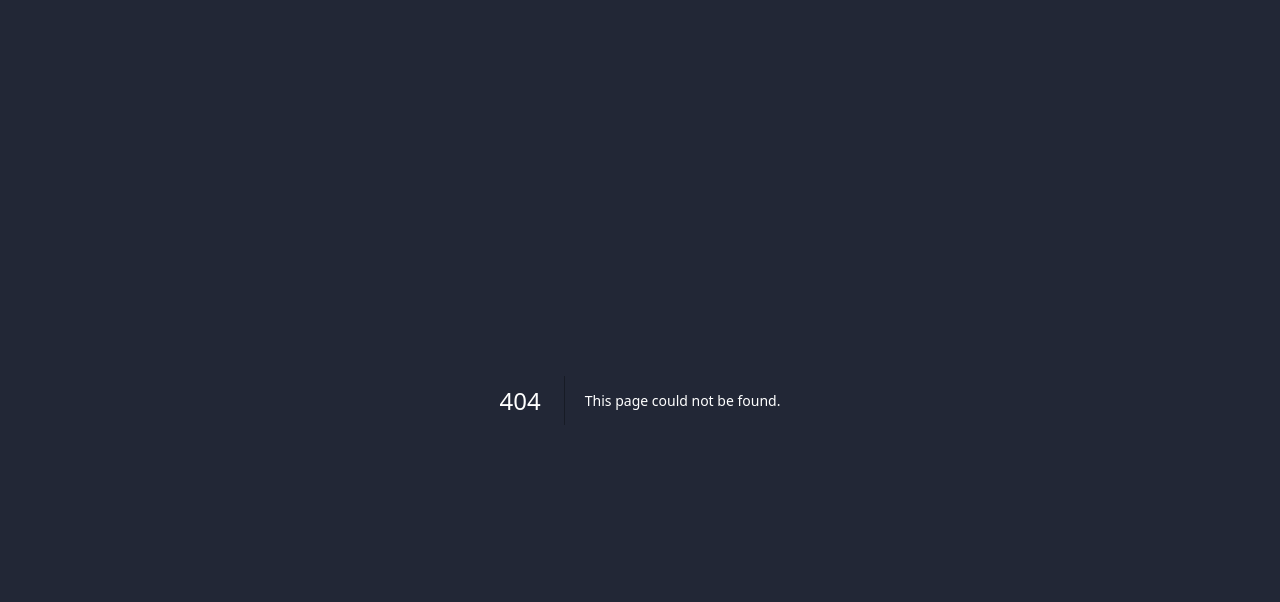
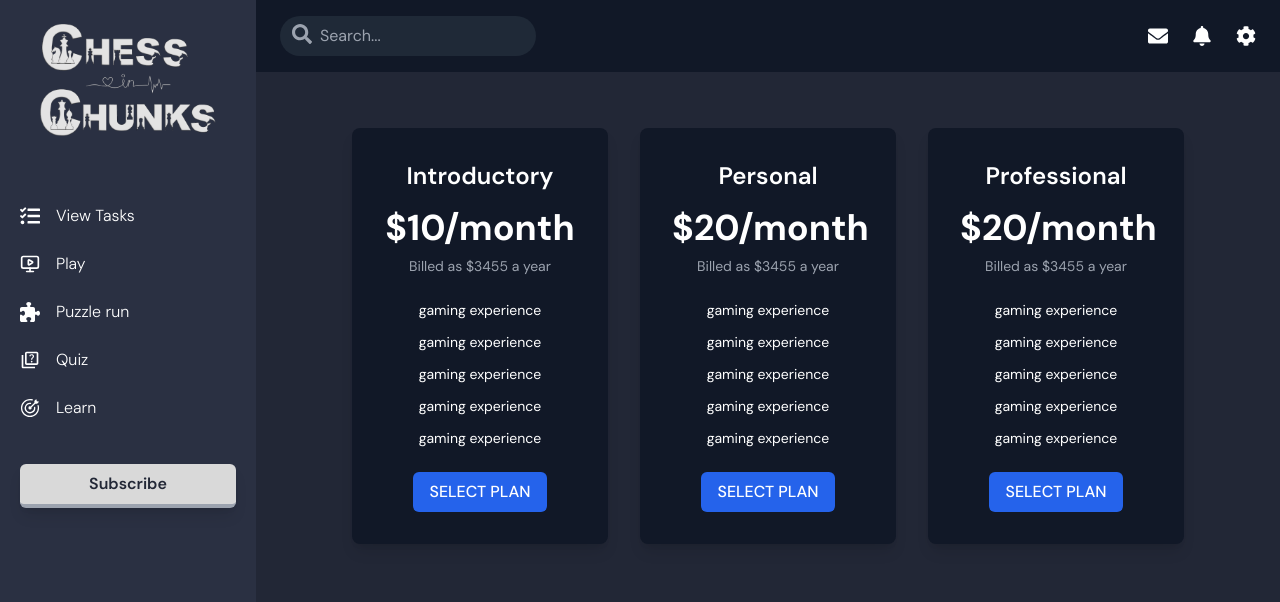
Before and after one commit to MirageTHE69/chessnchunks-frontend, a Next.js app: page /pricing-table in a window 1280 px wide. Before the commit this address had no page. Shown: the top 602 px of the page. Built offline with nearby package versions, Linux system fonts and the light colour scheme.

Commit message:
header and pricing-table component implementation

```diff
--- a/package.json
+++ b/package.json
@@ -9,6 +9,7 @@
     "lint": "next lint"
   },
   "dependencies": {
+    "@types/react-icons": "^3.0.0",
     "clsx": "^2.1.1",
     "next": "14.2.14",
     "react": "^18",
--- /dev/null
+++ b/src/app/(main)/pricing-table/page.tsx
@@ -0,0 +1,12 @@
+import React from 'react';
+import PricingTable from '../../../components/PricingTable';
+
+const PricingTablePage: React.FC = () => {
+  return (
+    <div>
+      <PricingTable />
+    </div>
+  );
+};
+
+export default PricingTablePage;
--- /dev/null
+++ b/src/components/PricingTable.tsx
@@ -0,0 +1,60 @@
+import React from 'react';
+
+const PricingTable: React.FC = () => {
+  return (
+    <div className="flex justify-center items-center space-x-8 py-10">
+      {/* Introductory Card */}
+      <div className="bg-gray-900 text-white rounded-lg p-8 text-center w-64 shadow-lg transition-transform transform hover:-translate-y-3 hover:shadow-2xl">
+        <h2 className="text-2xl font-semibold">Introductory</h2>
+        <p className="text-4xl font-bold mt-4">$10/month</p>
+        <p className="text-sm text-gray-400 mt-2">Billed as $3455 a year</p>
+        <ul className="mt-6 space-y-3 text-sm">
+          <li>gaming experience</li>
+          <li>gaming experience</li>
+          <li>gaming experience</li>
+          <li>gaming experience</li>
+          <li>gaming experience</li>
+        </ul>
+        <button className="mt-6 bg-blue-600 hover:bg-blue-500 text-white font-medium py-2 px-4 rounded-md transition-colors">
+          SELECT PLAN
+        </button>
+      </div>
+
+      {/* Personal Card */}
+      <div className="bg-gray-900 text-white rounded-lg p-8 text-center w-64 shadow-lg transition-transform transform hover:-translate-y-3 hover:shadow-2xl">
+        <h2 className="text-2xl font-semibold">Personal</h2>
+        <p className="text-4xl font-bold mt-4">$20/month</p>
+        <p className="text-sm text-gray-400 mt-2">Billed as $3455 a year</p>
+        <ul className="mt-6 space-y-3 text-sm">
+          <li>gaming experience</li>
+          <li>gaming experience</li>
+          <li>gaming experience</li>
+          <li>gaming experience</li>
+          <li>gaming experience</li>
+        </ul>
+        <button className="mt-6 bg-blue-600 hover:bg-blue-500 text-white font-medium py-2 px-4 rounded-md transition-colors">
+          SELECT PLAN
+        </button>
+      </div>
+
+      {/* Professional Card */}
+      <div className="bg-gray-900 text-white rounded-lg p-8 text-center w-64 shadow-lg transition-transform transform hover:-translate-y-3 hover:shadow-2xl">
+        <h2 className="text-2xl font-semibold">Professional</h2>
+        <p className="text-4xl font-bold mt-4">$20/month</p>
+        <p className="text-sm text-gray-400 mt-2">Billed as $3455 a year</p>
+        <ul className="mt-6 space-y-3 text-sm">
+          <li>gaming experience</li>
+          <li>gaming experience</li>
+          <li>gaming experience</li>
+          <li>gaming experience</li>
+          <li>gaming experience</li>
+        </ul>
+        <button className="mt-6 bg-blue-600 hover:bg-blue-500 text-white font-medium py-2 px-4 rounded-md transition-colors">
+          SELECT PLAN
+        </button>
+      </div>
+    </div>
+  );
+};
+
+export default PricingTable;
--- a/src/components/header.tsx
+++ b/src/components/header.tsx
@@ -1,5 +1,28 @@
+"use client"; // This makes sure the component runs on the client side
+
+import { FaEnvelope, FaBell, FaCog, FaSearch } from 'react-icons/fa'; // Icons
+
 type Props = {};
 
 export const Header = (props: Props) => {
-  return <header className="w-full bg-black-secondary py-4">Header</header>;
+  return (
+    <header className="w-full bg-gray-900 py-4 px-6 flex justify-between items-center">
+      {/* Search Bar */}
+      <div className="relative w-64">
+        <input
+          type="text"
+          placeholder="Search..."
+          className="w-full py-2 pl-10 pr-4 bg-gray-800 text-white rounded-full focus:outline-none focus:ring-2 focus:ring-blue-500"
+        />
+        <FaSearch className="absolute left-3 top-2 text-gray-400" size={20} />
+      </div>
+
+      {/* Icons */}
+      <div className="flex space-x-6 text-white">
+        <FaEnvelope className="cursor-pointer hover:text-gray-400" size={20} />
+        <FaBell className="cursor-pointer hover:text-gray-400" size={20} />
+        <FaCog className="cursor-pointer hover:text-gray-400" size={20} />
+      </div>
+    </header>
+  );
 };
```
Also changed, not shown: 1 other file (tests, documents, lock files or other folders).
